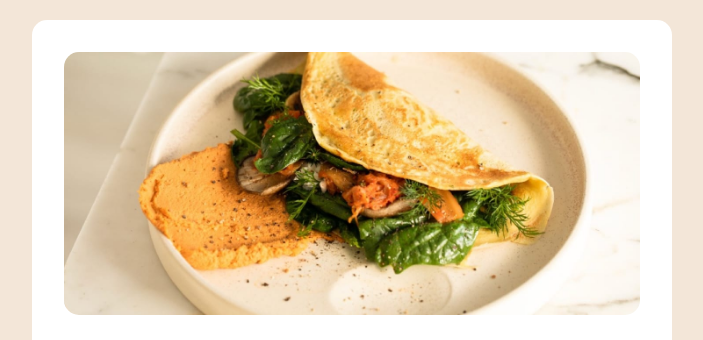
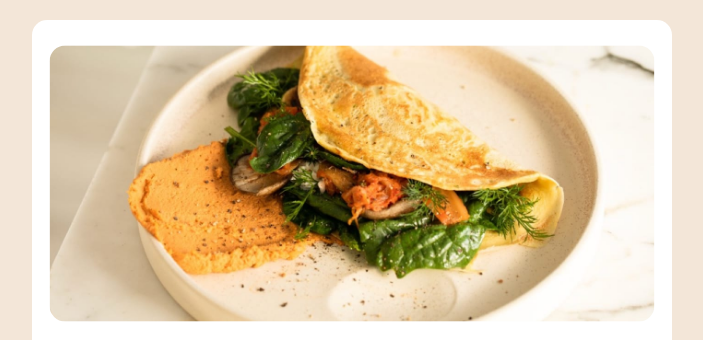
Before and after one commit to DSAW-2024-1/responsive-design-101-ValeRuizTo, a plain HTML site: page index.html in a window 1280 px wide. In both pictures the pointer is over the picture 640 px from the left and 183 px from the top of the page. Shown: the top 340 px of the page, without its empty margins (288-991 px from the left). Drawn offline with Linux system fonts and the light colour scheme.

Commit message:
commit con animacion

```diff
--- a/diseño.css
+++ b/diseño.css
@@ -34,6 +34,11 @@ body
   width: 100%; /* Ocupa todo el ancho del contenedor */
   height: auto; /*Ajusta automaticamente la altura*/
   border-radius: 15px; /* pone un borde redondo*/
+  transition: transform 0.1s; /* Agrega una transición para el cambio de transformación */
+}
+
+.image-container:hover img {
+  transform: scale(1.05); /* Agranda la imagen al pasar el cursor sobre ella */
 }
 
 .container
@@ -101,8 +106,8 @@ p {
     color:hsl(14, 45%, 36%);
   }
   & li:hover {
-    background-color: hsl(0, 0%, 95%) /* Hace que se reslate el fondo de esa linea */
-
+    background-color: hsl(0, 0%, 95%); /* Hace que se reslate el fondo de esa linea */
+    padding:0.3rem;
   }
 
 }
```
